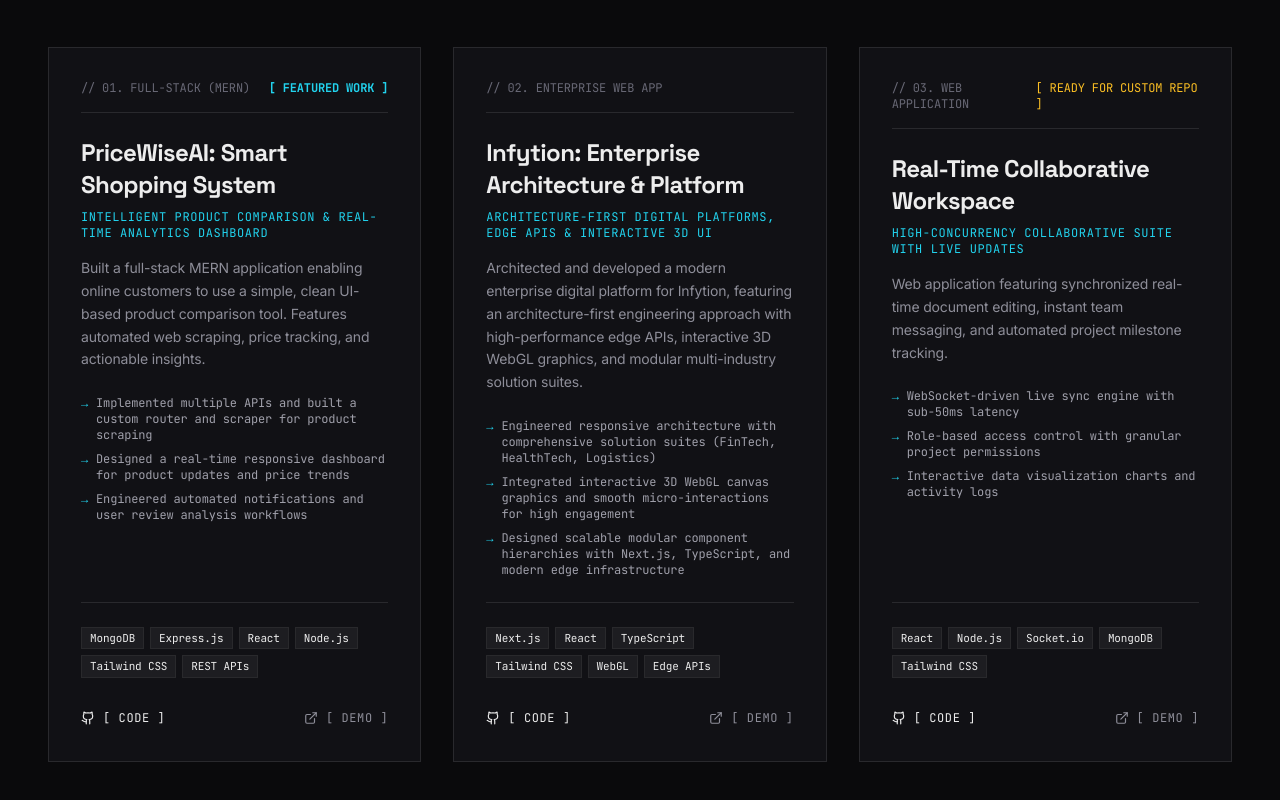
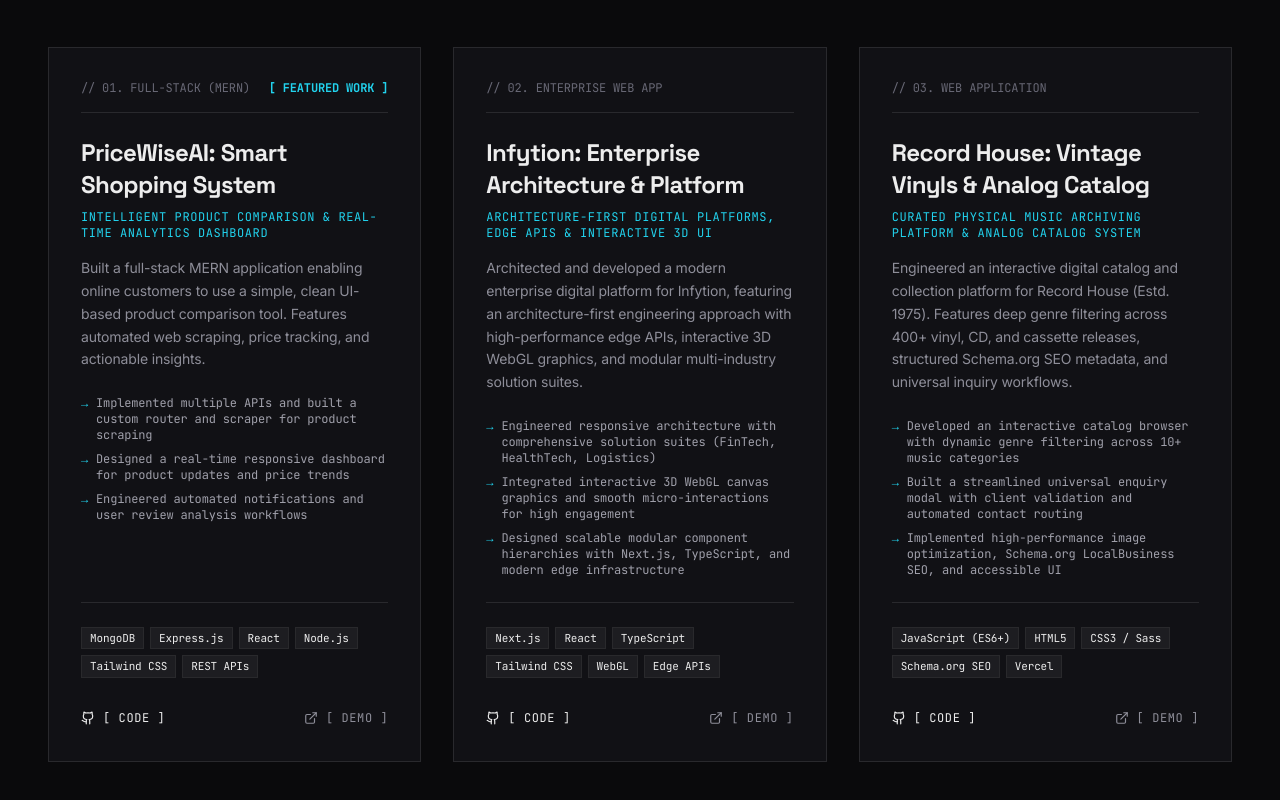
Before and after one commit to ayaanshaikh24/Portfolio, a React (Vite) app: page / in a window 1280 px wide. Shown: the part 3518-4318 px from the top of the page. Built offline with nearby package versions, Linux system fonts and the light colour scheme; a web font is replaced by a local one.

Commit message:
feat: add Record House vintage music catalog as Project 3 with live Vercel and GitHub links

```diff
--- a/src/data/projects.js
+++ b/src/data/projects.js
@@ -36,21 +36,21 @@
     isPlaceholder: false
   },
   {
-    id: "project-placeholder-3",
-    title: "Real-Time Collaborative Workspace", // TODO: Ayaan, replace with your 3rd project title
-    tagline: "High-concurrency collaborative suite with live updates",
-    description: "Web application featuring synchronized real-time document editing, instant team messaging, and automated project milestone tracking.",
-    image: "/images/projects/project3.png", // TODO: Replace with your project screenshot
+    id: "record-house",
+    title: "Record House: Vintage Vinyls & Analog Catalog",
+    tagline: "Curated physical music archiving platform & analog catalog system",
+    description: "Engineered an interactive digital catalog and collection platform for Record House (Estd. 1975). Features deep genre filtering across 400+ vinyl, CD, and cassette releases, structured Schema.org SEO metadata, and universal inquiry workflows.",
+    image: "/images/projects/project3.png", // Record House platform preview
     features: [
-      "WebSocket-driven live sync engine with sub-50ms latency",
-      "Role-based access control with granular project permissions",
-      "Interactive data visualization charts and activity logs"
+      "Developed an interactive catalog browser with dynamic genre filtering across 10+ music categories",
+      "Built a streamlined universal enquiry modal with client validation and automated contact routing",
+      "Implemented high-performance image optimization, Schema.org LocalBusiness SEO, and accessible UI"
     ],
-    tech: ["React", "Node.js", "Socket.io", "MongoDB", "Tailwind CSS"],
+    tech: ["JavaScript (ES6+)", "HTML5", "CSS3 / Sass", "Schema.org SEO", "Vercel"],
     category: "Web Application",
-    github: "https://github.com/Git-ayaanshaikh24", // TODO: Update with your repo link
-    demo: "#", // TODO: Update with live demo URL
+    github: "https://github.com/ayaanshaikh24/Record-House",
+    demo: "https://recordhouse.vercel.app/",
     featured: false,
-    isPlaceholder: true // Marked as placeholder for Ayaan to customize
+    isPlaceholder: false
   }
 ];
```
